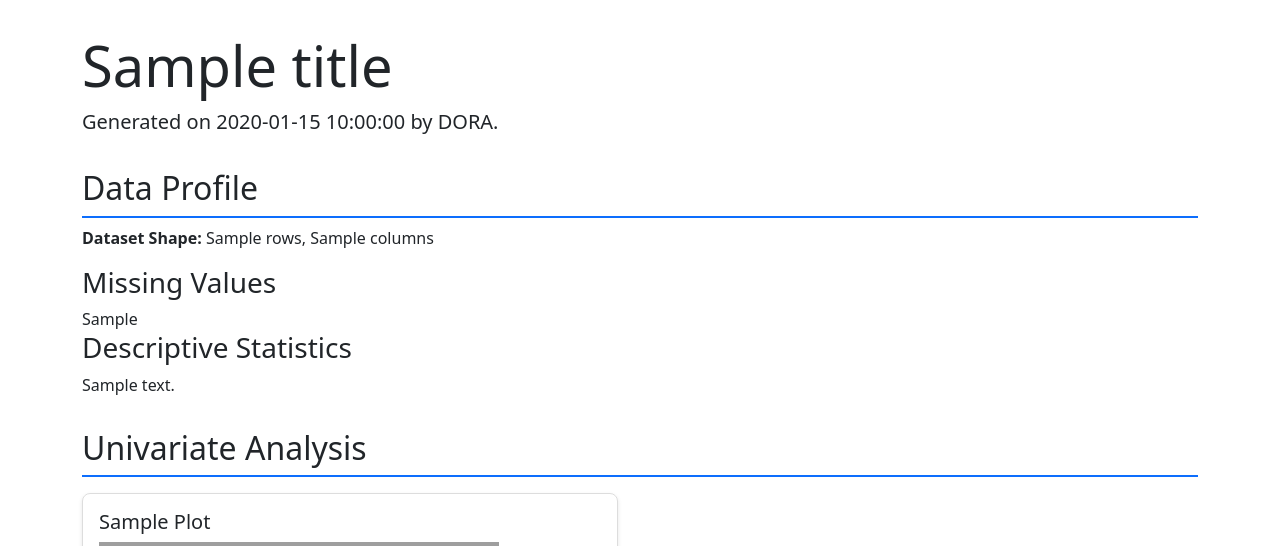
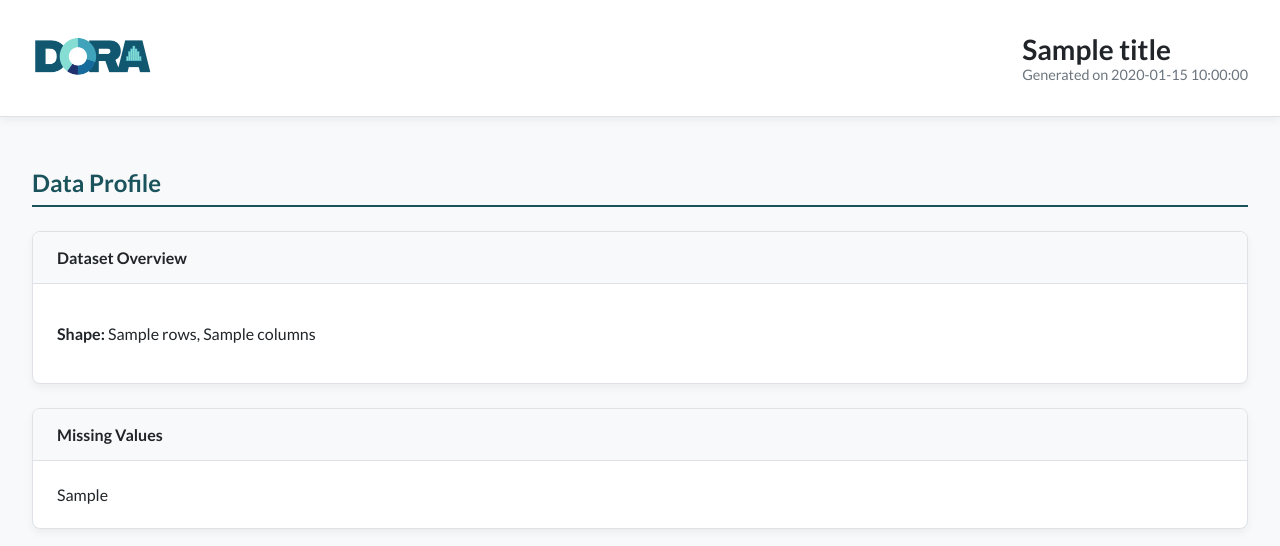
Before and after one commit to Asifdotexe/DORA, a Python web app: template src/dora/reporting/templates/report_template.html in a window 1280 px wide. Shown: the top 546 px of the page. Run offline with Jinja, Linux system fonts and the light colour scheme; the template is opened without the code that fills it: most values are stand-ins (such as "Sample title", 1, 10 or a date in 2020); grey boxes are pictures that could not be loaded.

Commit message:
#22 updated the report html to make the styles consistent

```diff
--- a/src/dora/reporting/templates/report_template.html
+++ b/src/dora/reporting/templates/report_template.html
@@ -4,56 +4,210 @@
     <meta charset="UTF-8">
     <meta name="viewport" content="width=device-width, initial-scale=1.0">
     <title>{{ title }}</title>
-    <!-- Loading external CSS without SRI verification poses a supply-chain security risk. If the CDN is compromised, malicious code could be injected into the report. -->
-    <link href="https://cdn.jsdelivr.net/npm/bootstrap@5.3.2/dist/css/bootstrap.min.css" rel="stylesheet" integrity="sha384-T3c6CoIi6uLrA9TneNEoa7RxnatzjcDSCmG1MXxSR1GAsXEV/Dwwykc2MPK8M2HN" crossorigin="anonymous">
+    <!-- We use Google Fonts for a cleaner, more modern typography. -->
+    <link rel="preconnect" href="https://fonts.googleapis.com">
+    <link rel="preconnect" href="https://fonts.gstatic.com" crossorigin>
+    <link href="https://fonts.googleapis.com/css2?family=Lato:wght@400;700&display=swap" rel="stylesheet">
     <style>
-        body { padding: 2rem; }
+        /* --- DORA Brand Colors --- */
+        :root {
+            --primary-blue: #1a535c;
+            --accent-aqua: #4ecdc4;
+            --background-color: #f8f9fa;
+            --text-color: #212529;
+            --border-color: #dee2e6;
+            --card-shadow: 0 4px 8px rgba(0, 0, 0, 0.05);
+        }
+
+        body {
+            font-family: 'Lato', sans-serif;
+            background-color: var(--background-color);
+            color: var(--text-color);
+            margin: 0;
+            padding: 0;
+        }
+
+        /* --- Header & Branding --- */
+        .header {
+            background-color: white;
+            padding: 1.5rem 2rem;
+            border-bottom: 1px solid var(--border-color);
+            display: flex;
+            justify-content: space-between;
+            align-items: center;
+            box-shadow: var(--card-shadow);
+        }
+        .logo-container {
+            display: flex;
+            align-items: center;
+            gap: 1rem;
+        }
+        .logo-container img {
+            width: 120px; /* Control logo size */
+        }
+        .header-text h1 {
+            font-size: 1.75rem;
+            font-weight: 700;
+            margin: 0;
+        }
+        .header-text p {
+            font-size: 0.9rem;
+            color: #6c757d;
+            margin: 0;
+        }
+
+        /* --- Main Content & Layout --- */
+        main {
+            padding: 2rem;
+            max-width: 1400px;
+            margin: 0 auto;
+        }
+
+        section {
+            margin-bottom: 3rem;
+        }
+
+        h2.section-title {
+            font-size: 1.5rem;
+            font-weight: 700;
+            color: var(--primary-blue);
+            border-bottom: 2px solid var(--primary-blue);
+            padding-bottom: 0.5rem;
+            margin-bottom: 1.5rem;
+        }
+
+        /* --- Card Design for Content --- */
+        .card {
+            background-color: white;
+            border: 1px solid var(--border-color);
+            border-radius: 8px;
+            box-shadow: var(--card-shadow);
+            margin-bottom: 1.5rem;
+            overflow: hidden; /* Ensures content stays within rounded corners */
+        }
+        .card-header {
+            padding: 1rem 1.5rem;
+            background-color: #f8f9fa;
+            border-bottom: 1px solid var(--border-color);
+            font-weight: 700;
+        }
+        .card-body {
+            padding: 1.5rem;
+        }
+
+        /* --- Responsive Chart Container --- */
         .chart-container {
             display: flex;
             flex-wrap: wrap;
-            gap: 1rem;
-            margin-top: 1rem;
+            gap: 1.5rem;
         }
-        .chart {
-            flex-basis: 48%;
-            border: 1px solid #ddd;
-            padding: 1rem;
-            border-radius: 8px;
-            box-shadow: 0 2px 4px rgba(0,0,0,0.1);
+        .chart-card {
+            /* This flex rule is key to responsiveness. Items will wrap naturally. */
+            flex: 1 1 450px;
+            display: flex;
+            flex-direction: column;
         }
-        .chart img { max-width: 100%; }
-        h2 { border-bottom: 2px solid #0d6efd; padding-bottom: 0.5rem; margin-top: 2rem; }
+        .chart-card img {
+            width: 100%;
+            height: auto;
+            border-top: 1px solid var(--border-color);
+        }
+
+        /* --- Table Styling --- */
+        .table-container {
+            overflow-x: auto; /* Makes tables scrollable on small screens */
+        }
+        table {
+            width: 100%;
+            border-collapse: collapse;
+        }
+        th, td {
+            padding: 0.75rem;
+            text-align: left;
+            border-bottom: 1px solid var(--border-color);
+        }
+        thead th {
+            background-color: var(--primary-blue);
+            color: white;
+            font-weight: 700;
+        }
+        tbody tr:nth-child(even) {
+            background-color: #f8f9fa;
+        }
+
+        /* --- Mobile Responsiveness --- */
+        @media (max-width: 768px) {
+            .header {
+                flex-direction: column;
+                align-items: flex-start;
+                gap: 1rem;
+            }
+            main {
+                padding: 1rem;
+            }
+            .chart-card {
+                /* On small screens, charts take up the full width */
+                flex-basis: 100%;
+            }
+        }
     </style>
 </head>
 <body>
-    <div class="container">
-        <h1 class="display-4">{{ title }}</h1>
-        <!-- CORRECTED: Display the pre-formatted time variable -->
-        <p class="lead">Generated on {{ generation_time }} by DORA.</p>
+    <header class="header">
+        <div class="logo-container">
+             <img src="https://raw.githubusercontent.com/Asifdotexe/DORA/main/data/assets/dora-updated-concept.png" alt="DORA Logo">
+        </div>
+        <div class="header-text">
+            <h1>{{ title }}</h1>
+            <p>Generated on {{ generation_time }}</p>
+        </div>
+    </header>
 
+    <main>
         {% if profile %}
         <section id="profiling">
-            <h2>Data Profile</h2>
-            <p><strong>Dataset Shape:</strong> {{ profile.dataset_shape[0] }} rows, {{ profile.dataset_shape[1] }} columns</p>
-
-            <h3>Missing Values</h3>
-            {{ profile.missing_values_html | safe }}
-
-            <h3>Descriptive Statistics</h3>
-            {{ profile.descriptive_statistics_html | safe }}
+            <h2 class="section-title">Data Profile</h2>
+            <div class="card">
+                <div class="card-header">
+                    Dataset Overview
+                </div>
+                <div class="card-body">
+                    <p><strong>Shape:</strong> {{ profile.dataset_shape[0] }} rows, {{ profile.dataset_shape[1] }} columns</p>
+                </div>
+            </div>
+            {% if profile.missing_values_html %}
+            <div class="card">
+                <div class="card-header">
+                    Missing Values
+                </div>
+                <div class="card-body table-container">
+                    {{ profile.missing_values_html | safe }}
+                </div>
+            </div>
+            {% endif %}
+            {% if profile.descriptive_statistics_html %}
+            <div class="card">
+                <div class="card-header">
+                    Descriptive Statistics
+                </div>
+                <div class="card-body table-container">
+                    {{ profile.descriptive_statistics_html | safe }}
+                </div>
+            </div>
+            {% endif %}
         </section>
         {% endif %}
 
         {% if univariate_plots %}
         <section id="univariate">
-            <h2>Univariate Analysis</h2>
+            <h2 class="section-title">Univariate Analysis</h2>
             <div class="chart-container">
                 {% for plot in univariate_plots %}
-                <div class="chart">
-                    <!-- Screen readers will announce the raw filename (e.g., sales_vs_target.png),
-                     which is not descriptive. Reuse the human-readable caption so alt text matches what sighted users see. -->
-                    <h5>{{ plot.replace('_', ' ').replace('.png', '') | title }}</h5>
-                    <img src="charts/{{ plot }}" alt="{{ plot }}">
+                <div class="card chart-card">
+                    <div class="card-header">
+                        {{ plot.replace('_', ' ').replace('.png', '') | title }}
+                    </div>
+                    <img src="charts/{{ plot }}" alt="{{ plot.replace('_', ' ').replace('.png', '') | title }}">
                 </div>
                 {% endfor %}
             </div>
@@ -62,12 +216,12 @@
 
         {% if bivariate_plots %}
         <section id="bivariate">
-            <h2>Bivariate Analysis</h2>
+            <h2 class="section-title">Bivariate Analysis</h2>
             <div class="chart-container">
                 {% for plot in bivariate_plots %}
-                <div class="chart">
+                <div class="card chart-card">
                     {% set caption = plot.replace('_', ' ').replace('.png', '') | title %}
-                    <h5>{{ caption }}</h5>
+                    <div class="card-header">{{ caption }}</div>
                     <img src="charts/{{ plot }}" alt="{{ caption }}">
                 </div>
                 {% endfor %}
@@ -77,21 +231,18 @@
 
         {% if multivariate_plots %}
         <section id="multivariate">
-            <h2>Multivariate Analysis</h2>
+            <h2 class="section-title">Multivariate Analysis</h2>
             <div class="chart-container">
                 {% for plot in multivariate_plots %}
-                <div class="chart">
-                    <!-- Screen readers will announce the raw filename (e.g., sales_vs_target.png),
-                     which is not descriptive. Reuse the human-readable caption so alt text matches what sighted users see. -->
+                <div class="card chart-card">
                     {% set caption = plot.replace('_', ' ').replace('.png', '') | title %}
-                    <h5>{{ caption }}</h5>
+                    <div class="card-header">{{ caption }}</div>
                     <img src="charts/{{ plot }}" alt="{{ caption }}">
                 </div>
                 {% endfor %}
             </div>
         </section>
         {% endif %}
-
-    </div>
+    </main>
 </body>
 </html>
```
